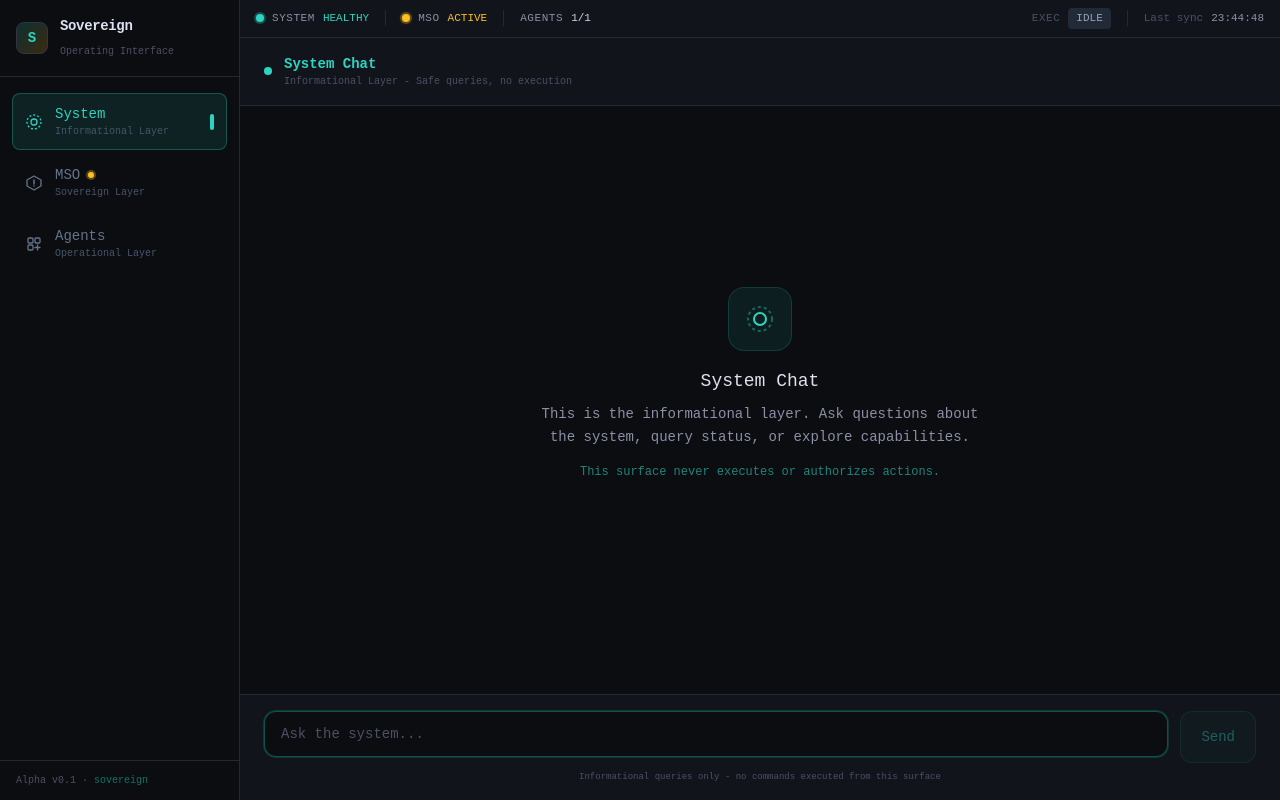
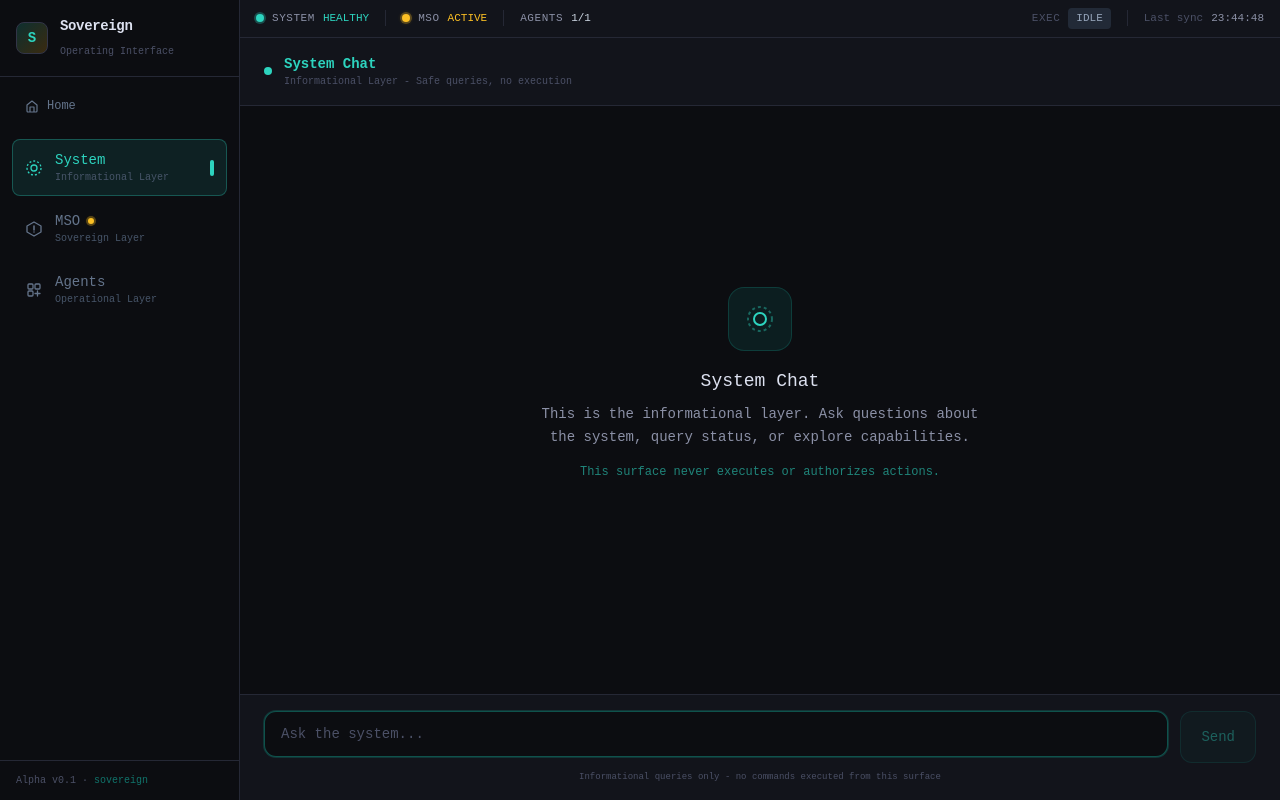
Before and after one commit to JorgeCast31/Assistant_OS_Labs, a Next.js app in the folder ui/: page /sovereign in a window 1280 px wide. Built offline with nearby package versions, Linux system fonts and the light colour scheme.

Commit message:
feat: add persistent "Home" link in Sovereign sidebar
Consistent link to legacy UI with same visual styling.

Co-authored-by: Jorge Castro <78207701+JorgeCast31@users.noreply.github.com>

```diff
--- a/ui/components/sovereign/SidebarNavigation.tsx
+++ b/ui/components/sovereign/SidebarNavigation.tsx
@@ -1,8 +1,18 @@
 'use client'
 
+import Link from 'next/link'
 import { useSovereignStore } from '@/stores/sovereign-store'
 import { StatusIndicator } from './StatusIndicator'
 import type { SovereignViewId } from '@/lib/sovereign/types'
+
+function IconHome() {
+  return (
+    <svg width="14" height="14" viewBox="0 0 14 14" fill="none">
+      <path d="M2 6L7 2l5 4v6a1 1 0 01-1 1H3a1 1 0 01-1-1V6z" stroke="currentColor" strokeWidth="1.2" strokeLinejoin="round" />
+      <path d="M5 13V8h4v5" stroke="currentColor" strokeWidth="1.2" strokeLinejoin="round" />
+    </svg>
+  )
+}
 
 // ── Zone Configuration ────────────────────────────────────────────────────────
 
@@ -131,8 +141,19 @@ export function SidebarNavigation() {
         </div>
       </div>
 
+      {/* Home Link */}
+      <div className="px-3 pt-3 pb-1">
+        <Link
+          href="/"
+          className="flex items-center gap-2 px-3 py-2 rounded-lg text-slate-500 hover:text-tx-secondary hover:bg-os-surface transition-colors duration-100 border border-transparent"
+        >
+          <IconHome />
+          <span className="text-xs font-mono font-medium">Home</span>
+        </Link>
+      </div>
+
       {/* Zones */}
-      <nav className="flex-1 px-3 py-4 space-y-1">
+      <nav className="flex-1 px-3 py-3 space-y-1">
         {ZONES.map((zone) => {
           const isActive = activeView === zone.id
           const color = zone.color
```
